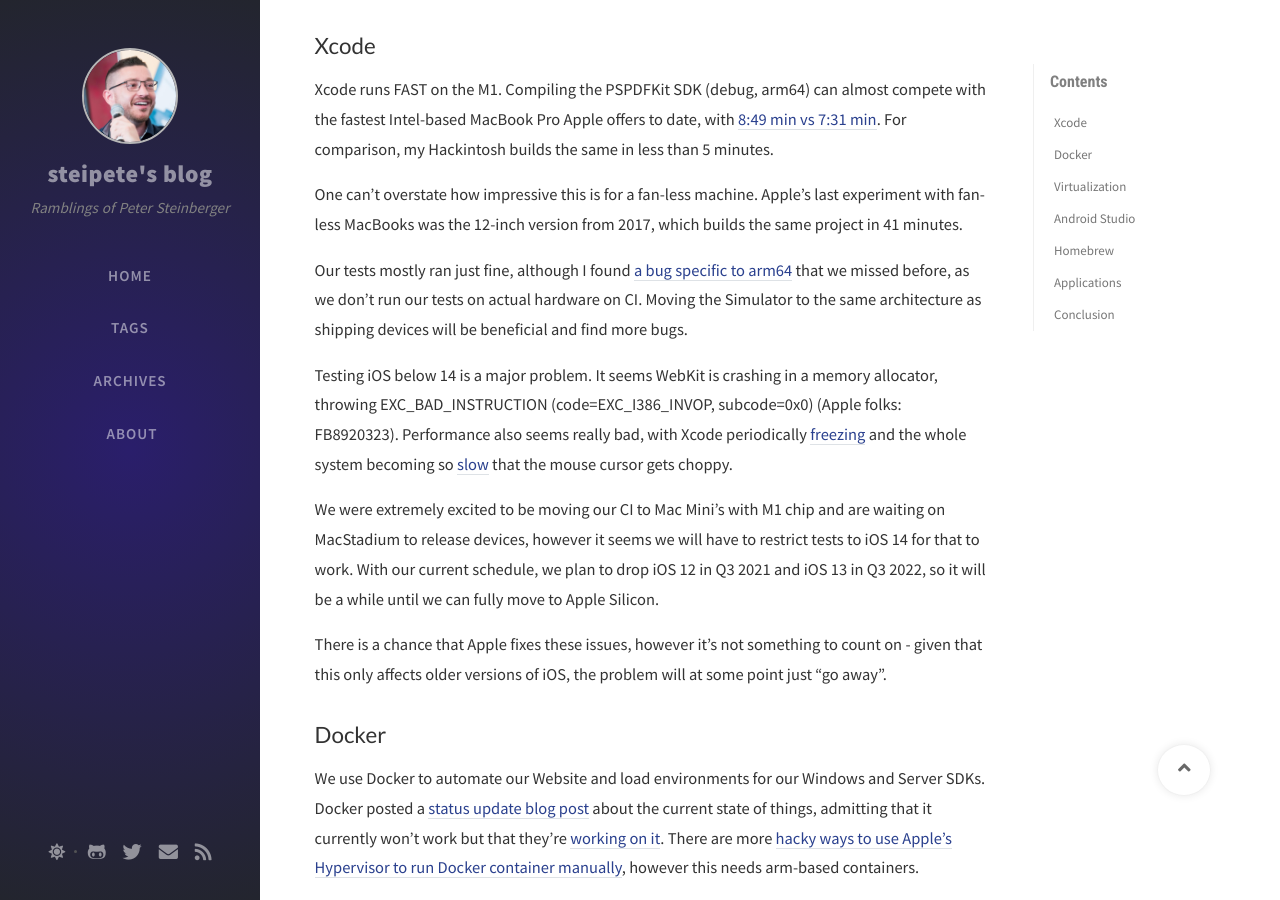
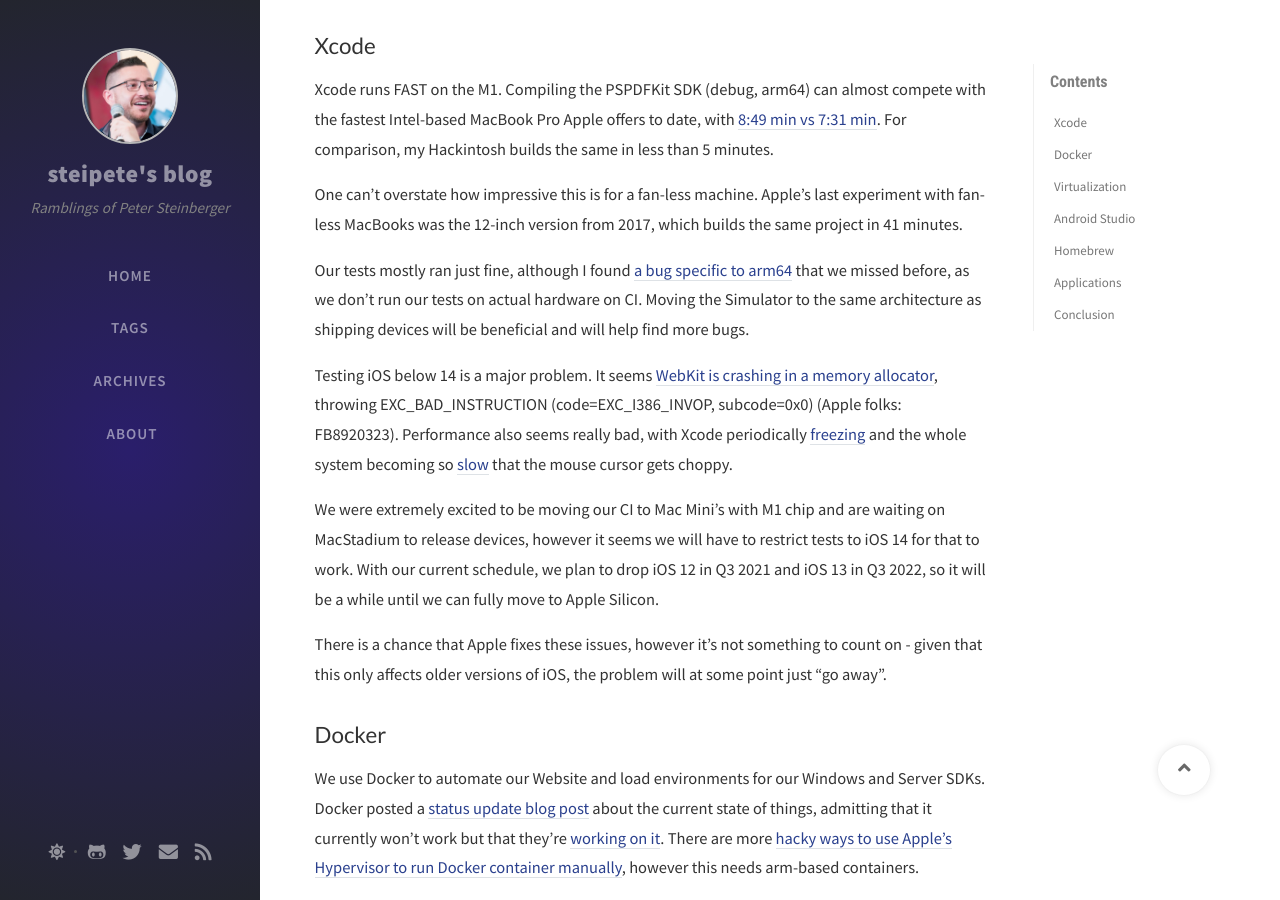
Before and after one commit to steipete/steipete.com, a Jekyll site: the page built from _posts/2020-11-28-apple-silicon-m1-a-developer-perspective.md, in a window 1280 px wide and 900 px high, scrolled down 667 px. Built offline with Jekyll 4.4.1, drawn with Linux system fonts in a browser that asks for light colours; nearby versions of some CDN libraries; comment, search, counter and statistics services are not loaded.

Commit message:
add links

```diff
--- a/_posts/2020-11-28-apple-silicon-m1-a-developer-perspective.md
+++ b/_posts/2020-11-28-apple-silicon-m1-a-developer-perspective.md
@@ -15,9 +15,9 @@
 
 One can't overstate how impressive this is for a fan-less machine. Apple's last experiment with fan-less MacBooks was the 12-inch version from 2017, which builds the same project in 41 minutes.
 
-Our tests mostly ran just fine, although I found [a bug specific to arm64](https://github.com/Aloshi/dukglue/pull/27) that we missed before, as we don't run our tests on actual hardware on CI. Moving the Simulator to the same architecture as shipping devices will be beneficial and find more bugs.
+Our tests mostly ran just fine, although I found [a bug specific to arm64](https://github.com/Aloshi/dukglue/pull/27) that we missed before, as we don't run our tests on actual hardware on CI. Moving the Simulator to the same architecture as shipping devices will be beneficial and will help find more bugs.
 
-Testing iOS below 14 is a major problem. It seems WebKit is crashing in a memory allocator, throwing EXC_BAD_INSTRUCTION (code=EXC_I386_INVOP, subcode=0x0) (Apple folks: FB8920323). Performance also seems really bad, with Xcode periodically [freezing](https://twitter.com/steipete/status/1332348616145563653?s=21) and the whole system becoming so [slow](https://twitter.com/steipete/status/1332648748158246922?s=21) that the mouse cursor gets choppy.
+Testing iOS below 14 is a major problem. It seems [WebKit is crashing in a memory allocator](https://twitter.com/steipete/status/1332654247809257473?s=21), throwing EXC_BAD_INSTRUCTION (code=EXC_I386_INVOP, subcode=0x0) (Apple folks: FB8920323). Performance also seems really bad, with Xcode periodically [freezing](https://twitter.com/steipete/status/1332348616145563653?s=21) and the whole system becoming so [slow](https://twitter.com/steipete/status/1332648748158246922?s=21) that the mouse cursor gets choppy.
 
 We were extremely excited to be moving our CI to Mac Mini's with M1 chip and are waiting on MacStadium to release devices, however it seems we will have to restrict tests to iOS 14 for that to work. With our current schedule, we plan to drop iOS 12 in Q3 2021 and iOS 13 in Q3 2022, so it will be a while until we can fully move to Apple Silicon.
 
```
